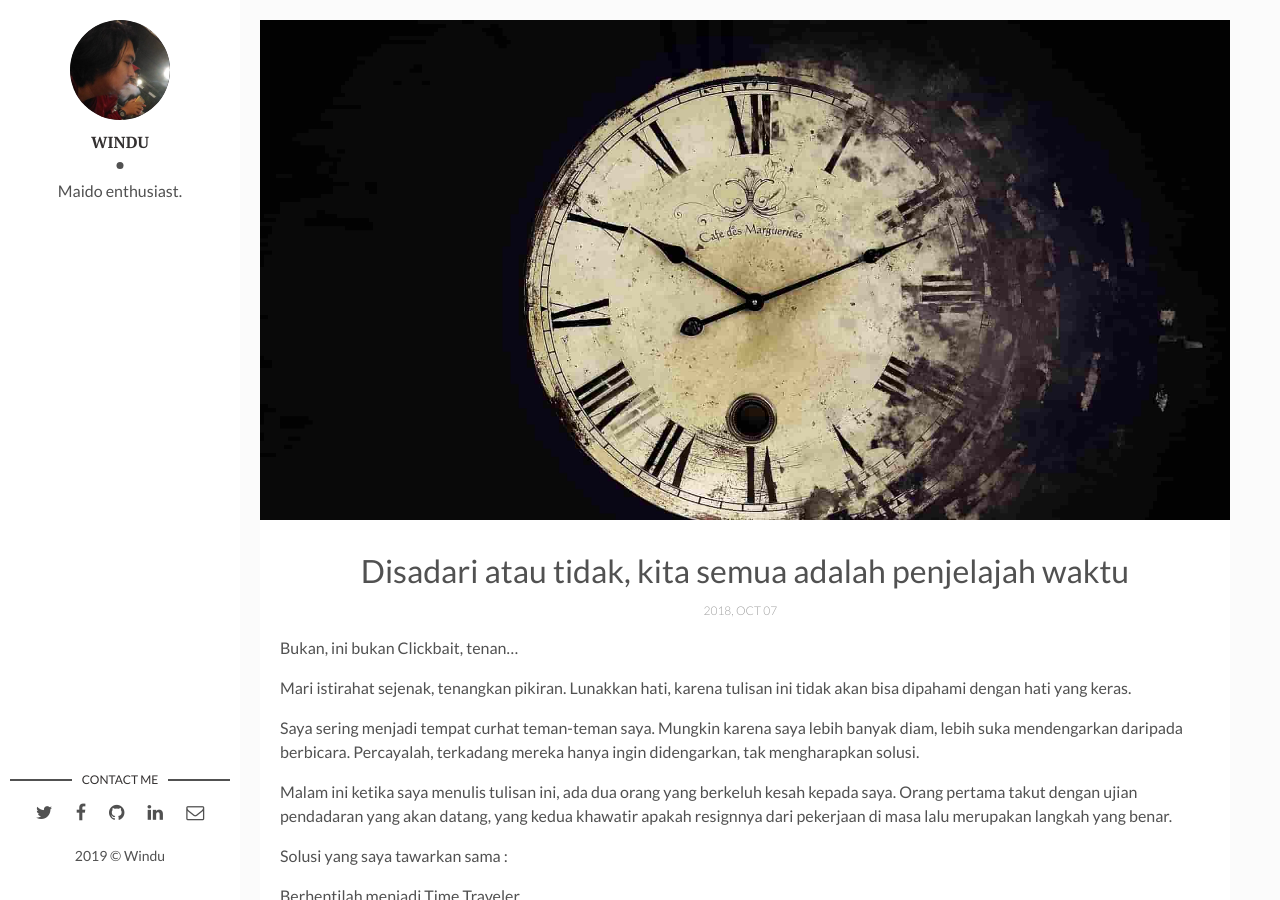
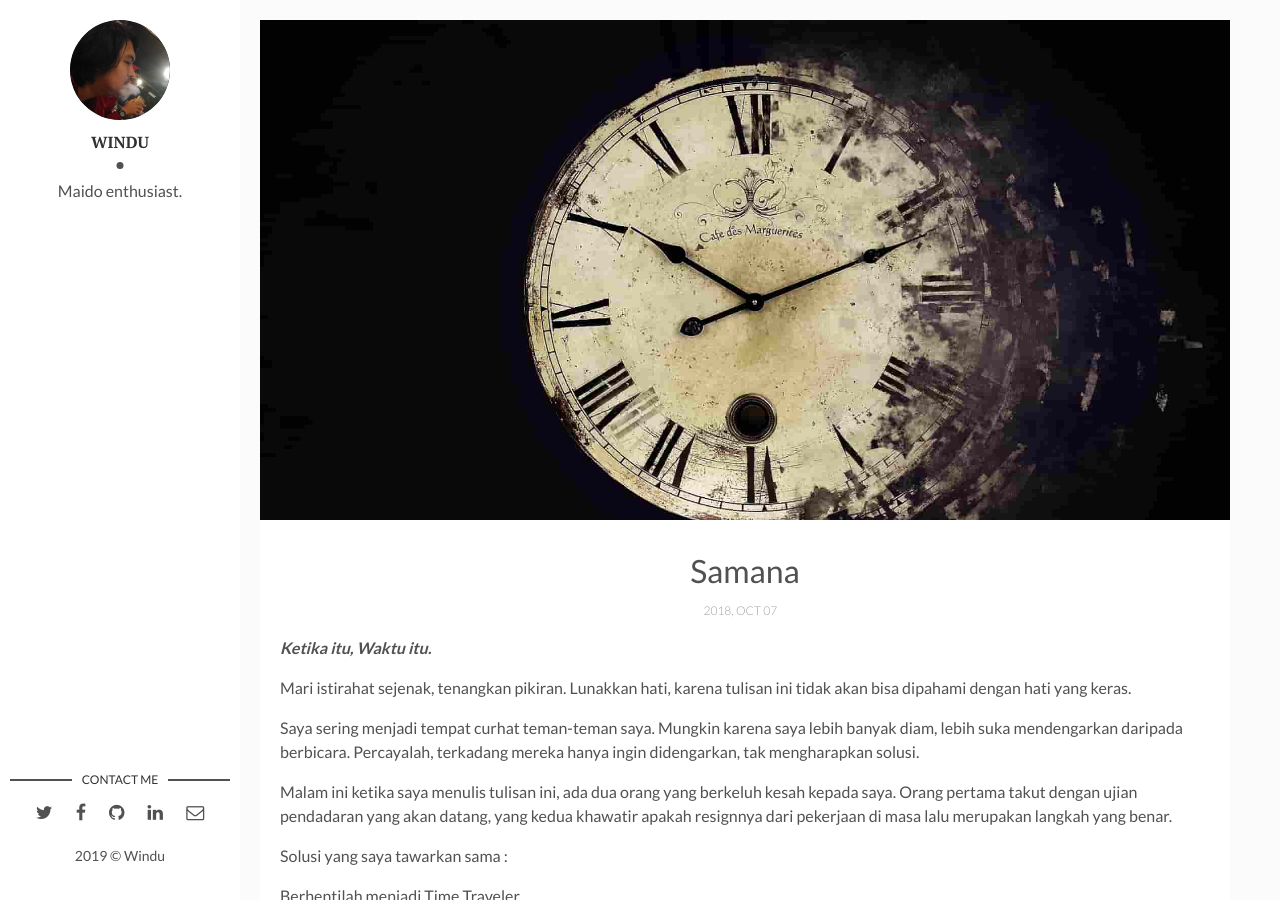
Before and after one commit to windusasongko/windusasongko.github.io, a Jekyll site: the page built from _posts/2018-10-08-samana.markdown, in a window 1280 px wide and 900 px high. Built offline with Jekyll 4.4.1, drawn with Linux system fonts in a browser that asks for light colours; comment, search, counter and statistics services are not loaded.

Commit message:
Update and rename 2018-10-08-disadari-atau-tidak-kita-semua-adalah-penjelajah-waktu.markdown to 2018-10-08-samana.markdown

```diff
--- a/_posts/2018-10-08-disadari-atau-tidak-kita-semua-adalah-penjelajah-waktu.markdown
+++ b/_posts/2018-10-08-samana.markdown
@@ -1,13 +1,14 @@
 ---
 layout: post
-title: Disadari atau tidak, kita semua adalah penjelajah waktu
+title: Samana
 date: 2018-10-08 00:17:20 +0700
 description: # Add post description (optional)
 img: timetravel.jpg # Add image post (optional)
 fig-caption: # Add figcaption (optional)
 tags: [Produktivitas, Opini]
 ---
-Bukan, ini bukan Clickbait, tenan…
+
+***Ketika itu, Waktu itu.***
 
 Mari istirahat sejenak, tenangkan pikiran. Lunakkan hati, karena tulisan ini tidak akan bisa dipahami dengan hati yang keras.
 
```
